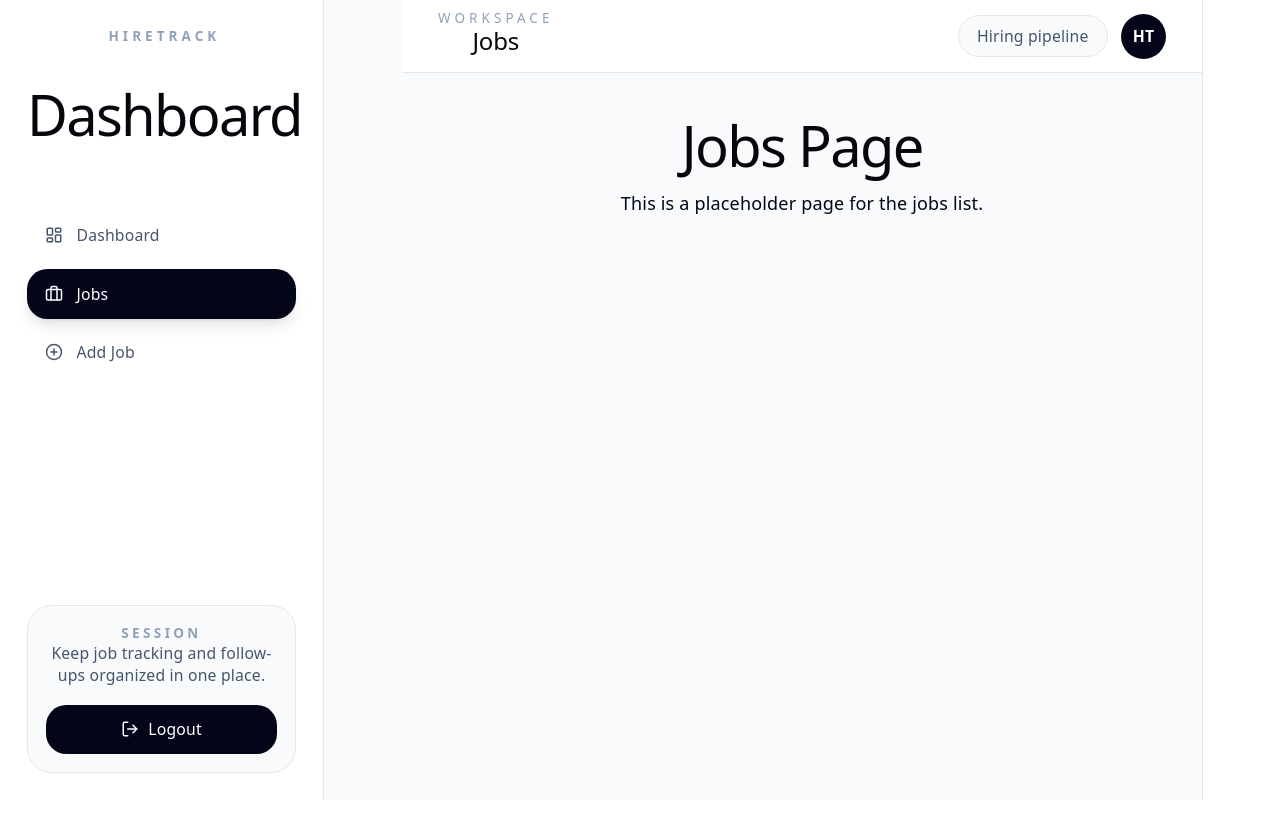
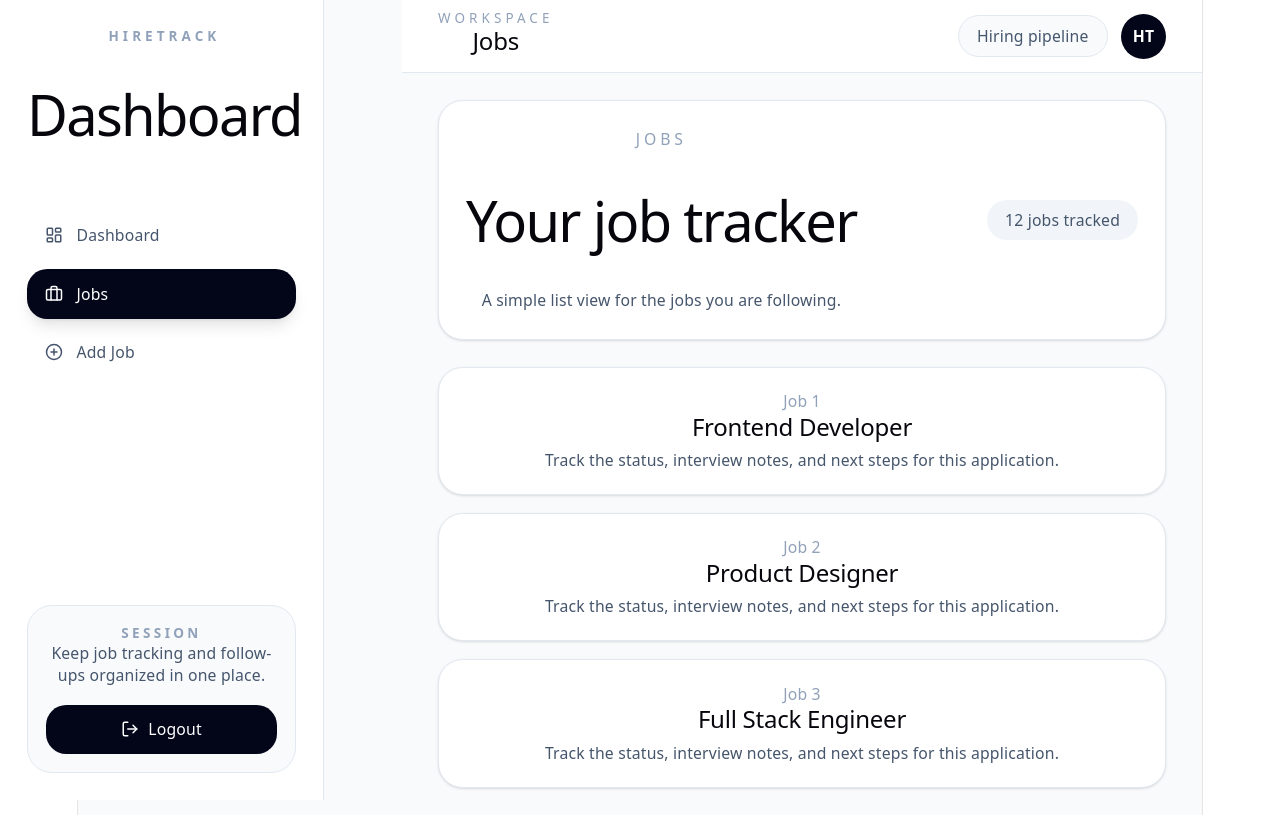
Before and after one commit to shouqatazeez/hiretrack, a React (Vite) app in the folder frontend/: page /dashboard/jobs in a window 1280 px wide. Built offline with nearby package versions, Linux system fonts and the light colour scheme.

Commit message:
update dashboard and jobs pages to new layout and card UI

```diff
--- a/frontend/src/pages/dashboard/DashboardPage.jsx
+++ b/frontend/src/pages/dashboard/DashboardPage.jsx
@@ -1,8 +1,28 @@
 export default function DashboardPage() {
   return (
-    <main>
-      <h1>Dashboard Page</h1>
-      <p>This is a placeholder page for the dashboard.</p>
-    </main>
+    <section className="grid gap-6">
+      <div className="rounded-3xl border border-slate-200 bg-white p-6 shadow-sm">
+        <p className="text-sm font-medium uppercase tracking-[0.25em] text-slate-400">Overview</p>
+        <h1 className="mt-3 text-3xl font-semibold tracking-tight text-slate-950">Dashboard</h1>
+        <p className="mt-2 max-w-2xl text-sm leading-6 text-slate-600">
+          Welcome to HireTrack. Use the sidebar to move between your dashboard, job list, and job creation flow.
+        </p>
+      </div>
+
+      <div className="grid gap-4 md:grid-cols-3">
+        <article className="rounded-3xl border border-slate-200 bg-white p-5 shadow-sm">
+          <p className="text-sm text-slate-500">Active Jobs</p>
+          <p className="mt-3 text-3xl font-semibold text-slate-950">12</p>
+        </article>
+        <article className="rounded-3xl border border-slate-200 bg-white p-5 shadow-sm">
+          <p className="text-sm text-slate-500">Interviews</p>
+          <p className="mt-3 text-3xl font-semibold text-slate-950">4</p>
+        </article>
+        <article className="rounded-3xl border border-slate-200 bg-white p-5 shadow-sm">
+          <p className="text-sm text-slate-500">Offers</p>
+          <p className="mt-3 text-3xl font-semibold text-slate-950">2</p>
+        </article>
+      </div>
+    </section>
   )
 }
--- a/frontend/src/pages/jobs/AddJobPage.jsx
+++ b/frontend/src/pages/jobs/AddJobPage.jsx
@@ -1,8 +1,15 @@
 export default function AddJobPage() {
   return (
-    <main>
-      <h1>Add Job Page</h1>
-      <p>This is a placeholder page for adding a job.</p>
-    </main>
+    <section className="grid gap-6">
+      <div className="rounded-3xl border border-slate-200 bg-white p-6 shadow-sm">
+        <p className="text-sm font-medium uppercase tracking-[0.25em] text-slate-400">Create</p>
+        <h1 className="mt-2 text-2xl font-semibold tracking-tight text-slate-950">Add a new job</h1>
+        <p className="mt-2 text-sm text-slate-600">This page is ready for a form once you connect your API or local state.</p>
+      </div>
+
+      <div className="rounded-3xl border border-dashed border-slate-300 bg-white p-6 text-sm text-slate-500 shadow-sm">
+        Form fields can go here: company name, role, location, salary, status, and application notes.
+      </div>
+    </section>
   )
 }
--- a/frontend/src/pages/jobs/JobDetailsPage.jsx
+++ b/frontend/src/pages/jobs/JobDetailsPage.jsx
@@ -1,8 +1,17 @@
 export default function JobDetailsPage() {
   return (
-    <main>
-      <h1>Job Details Page</h1>
-      <p>This is a placeholder page for job details.</p>
-    </main>
+    <section className="grid gap-6 lg:grid-cols-[1.5fr_1fr]">
+      <div className="rounded-3xl border border-slate-200 bg-white p-6 shadow-sm">
+        <p className="text-sm font-medium uppercase tracking-[0.25em] text-slate-400">Job Details</p>
+        <h1 className="mt-2 text-2xl font-semibold tracking-tight text-slate-950">Job details</h1>
+        <p className="mt-2 text-sm text-slate-600">Use this page to show company info, interview notes, and application progress.</p>
+      </div>
+
+      <aside className="rounded-3xl border border-slate-200 bg-white p-6 shadow-sm">
+        <p className="text-sm font-medium uppercase tracking-[0.25em] text-slate-400">Status</p>
+        <p className="mt-2 text-lg font-semibold text-slate-950">In progress</p>
+        <p className="mt-2 text-sm text-slate-600">A good spot for next steps, reminders, and follow-up dates.</p>
+      </aside>
+    </section>
   )
 }
--- a/frontend/src/pages/jobs/JobsPage.jsx
+++ b/frontend/src/pages/jobs/JobsPage.jsx
@@ -1,8 +1,24 @@
 export default function JobsPage() {
   return (
-    <main>
-      <h1>Jobs Page</h1>
-      <p>This is a placeholder page for the jobs list.</p>
-    </main>
+    <section className="space-y-6">
+      <div className="flex flex-col gap-3 rounded-3xl border border-slate-200 bg-white p-6 shadow-sm sm:flex-row sm:items-center sm:justify-between">
+        <div>
+          <p className="text-sm font-medium uppercase tracking-[0.25em] text-slate-400">Jobs</p>
+          <h1 className="mt-2 text-2xl font-semibold tracking-tight text-slate-950">Your job tracker</h1>
+          <p className="mt-2 text-sm text-slate-600">A simple list view for the jobs you are following.</p>
+        </div>
+        <div className="rounded-2xl bg-slate-100 px-4 py-2 text-sm font-medium text-slate-600">12 jobs tracked</div>
+      </div>
+
+      <div className="grid gap-4">
+        {['Frontend Developer', 'Product Designer', 'Full Stack Engineer'].map((job, index) => (
+          <article key={job} className="rounded-3xl border border-slate-200 bg-white p-5 shadow-sm">
+            <p className="text-sm font-medium text-slate-400">Job {index + 1}</p>
+            <h2 className="mt-2 text-xl font-semibold text-slate-950">{job}</h2>
+            <p className="mt-2 text-sm text-slate-600">Track the status, interview notes, and next steps for this application.</p>
+          </article>
+        ))}
+      </div>
+    </section>
   )
 }
```
